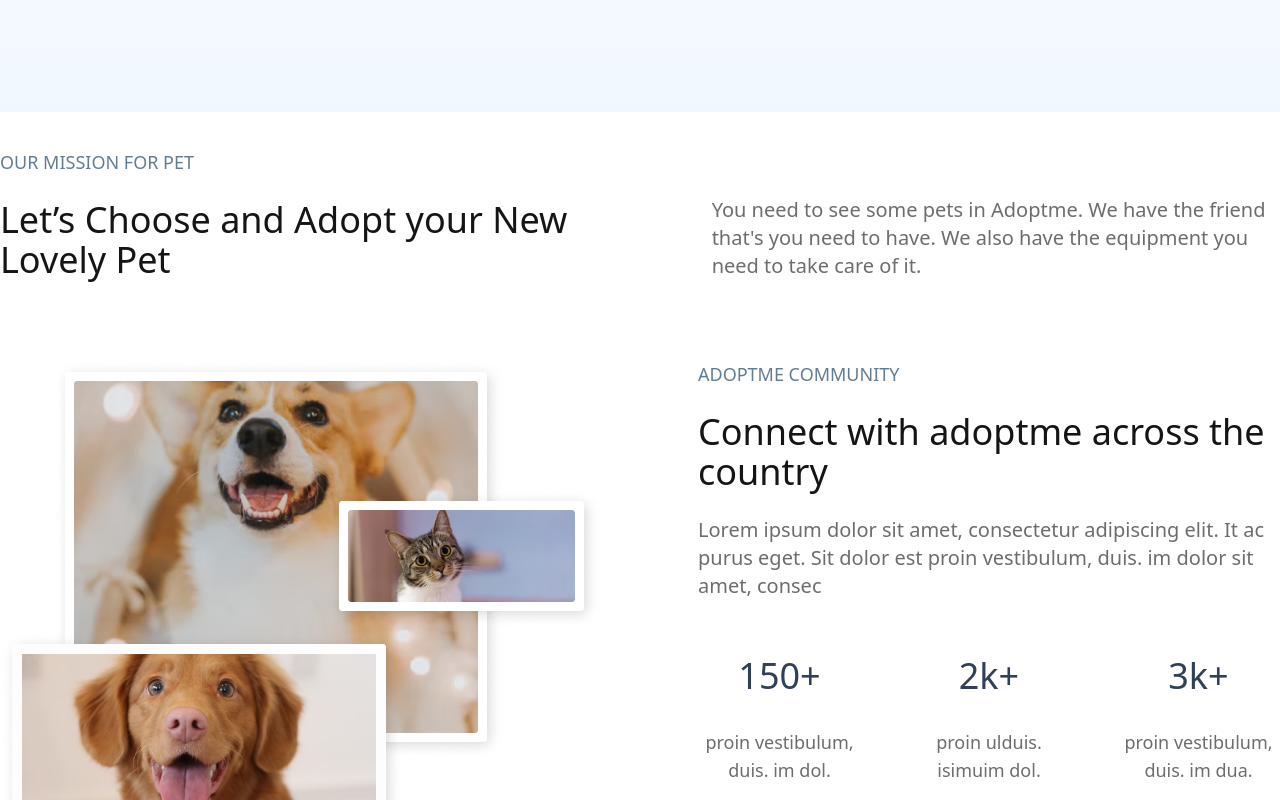
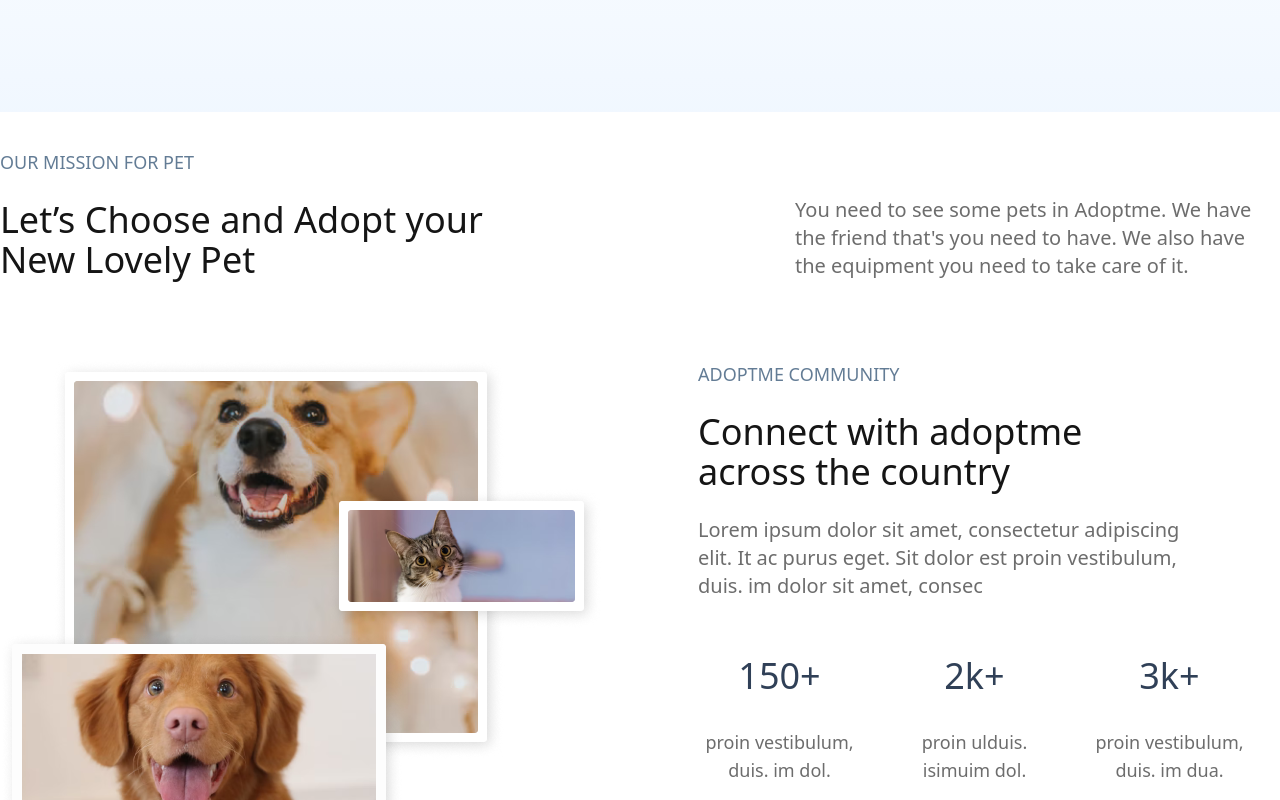
Before and after one commit to anwsaif/adoptme-landing-page, a React (Vite) app: page / in a window 1280 px wide. Shown: the part 688-1488 px from the top of the page. Built offline with nearby package versions, Linux system fonts and the light colour scheme.

Commit message:
feat: add className to MainText

```diff
--- a/src/ui/MainText.jsx
+++ b/src/ui/MainText.jsx
@@ -3,9 +3,9 @@ import Title from './Title'
 import Slogan from './Slogan'
 import Description from './Description'
 
-function MainText({title, slogan, description, descClass}) {
+function MainText({title, slogan, description, descClass = '', className}) {
   return (
-    <div className='flex flex-col gap-y-3 lg:gap-y-6'>
+    <div className={'flex flex-col gap-y-3 lg:gap-y-6 max-w-[485px] ' + className}>
       {title && <Title title={title} />}
       {slogan && <Slogan slogan={slogan} />}
       {description && <Description text={description} className={descClass} />}
```
